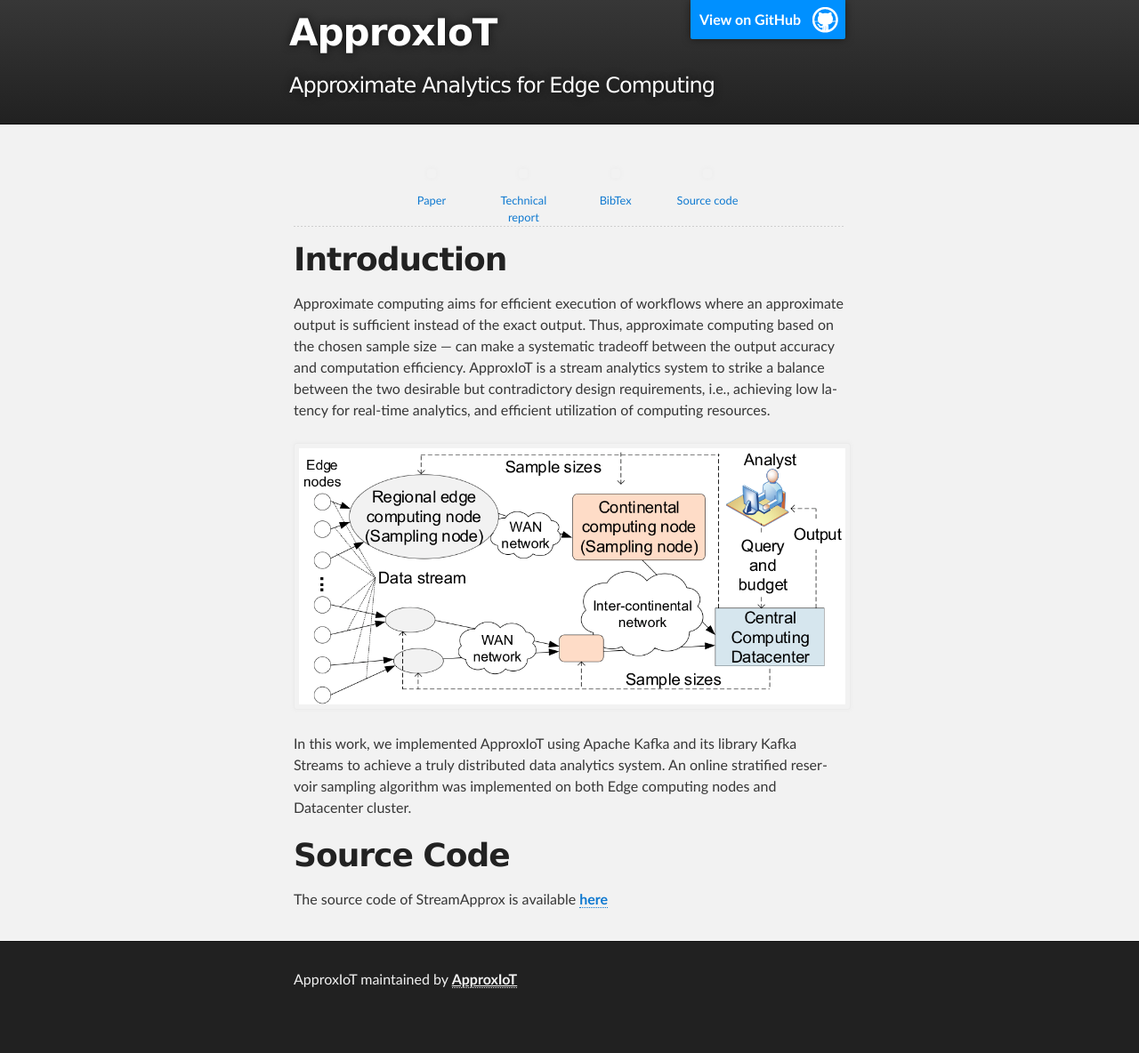
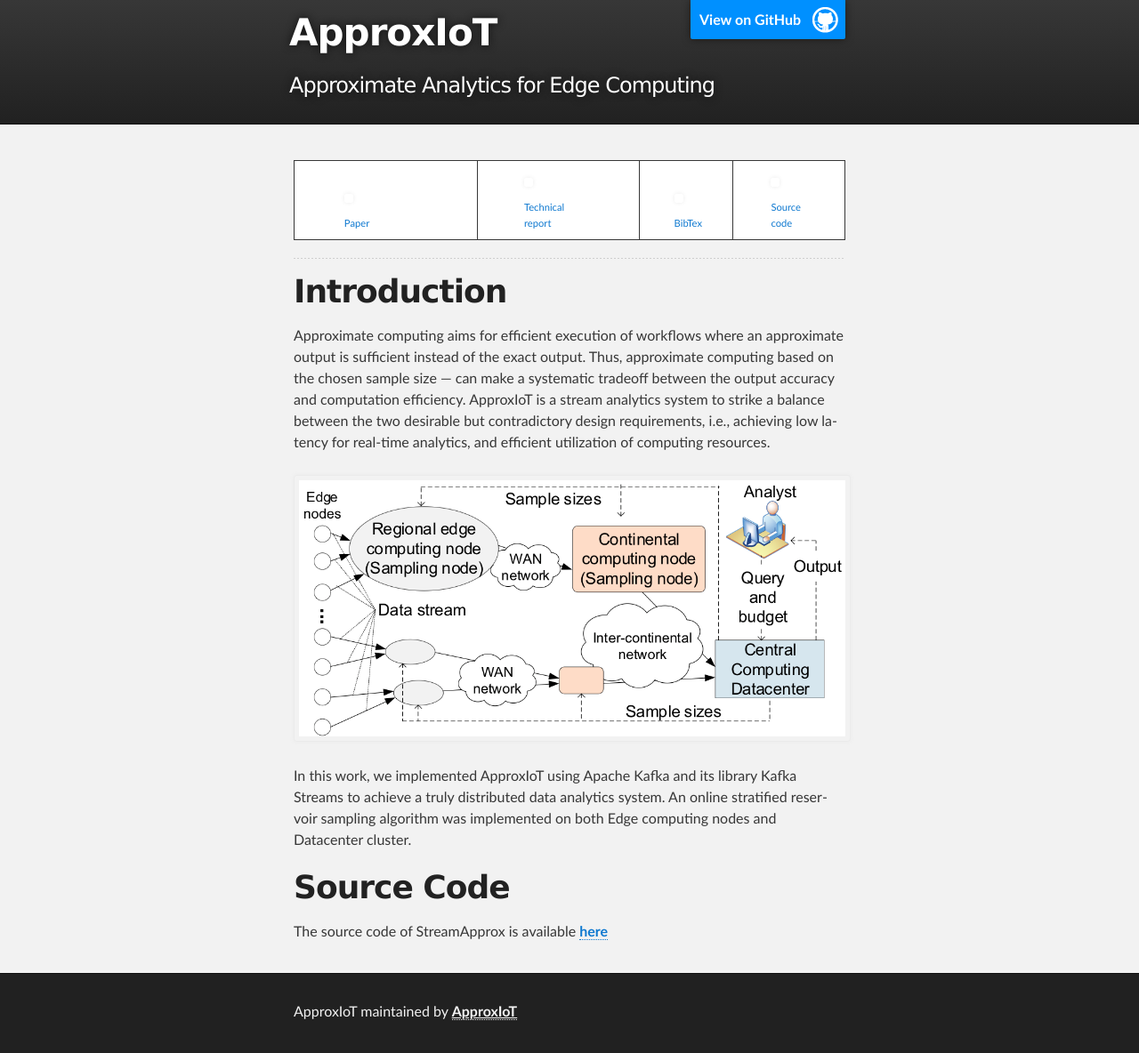
Before and after one commit to ApproxIoT/ApproxIoT, a Jekyll site: the page built from index.md, in a window 1280 px wide. Shown: the whole page at 89% size. Built offline with Jekyll 4.4.1, drawn with Linux system fonts in a browser that asks for light colours; before the commit the page ends 1148 px from its top, so only the background shows below that.

Commit message:
change figures

```diff
--- a/index.md
+++ b/index.md
@@ -6,34 +6,37 @@ layout: default
   <img class="img-spark-flink" src="/images/spark-flink1.png" alt="spark-flink" style="height: 80px; weight: 800px;"/>
 </div> -->
 
-<div class="large-2 large-push-2 columns" markdown="0" style="text-align:center;">
+<table>
+   <tr>
+ <td><div class="large-2 large-push-2 columns" markdown="0" style="text-align:center;">
         <a href="https://xxx">
             <img class="t0" width="10%" src="/ApproxIoT/images/IEEE.png" alt="Paper">
             <div style="text-align:center; margin: 0 0 0 0; font-size: 0.8em;">Paper</div>
         </a>
-</div>
+</div></td>
 
-<div class="large-2 large-push-2 columns" markdown="0" style="text-align:center;">
+ <td><div class="large-2 large-push-2 columns" markdown="0" style="text-align:center;">
         <a href="https://xx">
             <img class="t0" width="10%" src="/ApproxIoT/images/report-icon.png" alt="Technical report">
             <div style="text-align:center; margin: 0 0 0 0; font-size: 0.8em;">Technical report</div>
         </a>
-</div>
+</div> </td>
 
-<div class="large-2 large-push-2 columns" markdown="0" style="text-align:center;">
+ <td><div class="large-2 large-push-2 columns" markdown="0" style="text-align:center;">
         <a href="/ApproxIoT/docs/bib.md">
             <img class="t0" width="10%" src="/ApproxIoT/images/bibtex-icon.png" alt="Bibtex">
             <div style="text-align:center; margin: 0 0 0 0; font-size: 0.8em;">BibTex</div>
         </a>
-</div>
+</div></td>
 
-<div class="large-2 large-push-2 columns" markdown="0" style="text-align:center;">
+ <td><div class="large-2 large-push-2 columns" markdown="0" style="text-align:center;">
         <a href="https://xx">
             <img class="t0" width="10%" src="/ApproxIoT/images/github-icon.png" alt="Source code">
             <div style="text-align:center; margin: 0 0 0 0; font-size: 0.8em;">Source code</div>
         </a>
-</div>
-
+</div> </td>
+</tr>
+</table>
 
 -------
 <!-- <div class="large-2 medium-push-2 columns" style="text-align:center;position:relative;left:29%;right:auto;">
```
